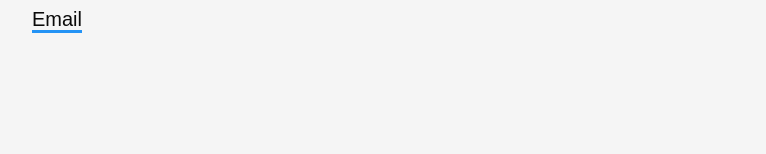
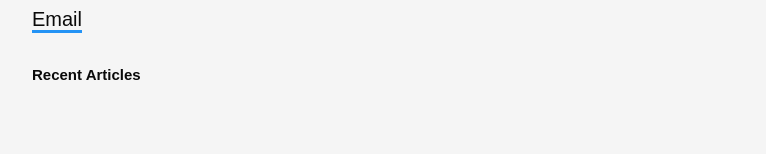
Before and after one commit to alex-j-garcia/blog, a React (Create React App) app: page / in a window 1280 px wide. Shown: the part 415-569 px from the top of the page, without its empty margins (258-1024 px from the left). Built offline with nearby package versions, Linux system fonts and the light colour scheme.

Commit message:
Change Menu position

```diff
--- a/src/components/About/About.css
+++ b/src/components/About/About.css
@@ -1,3 +1,6 @@
+.about {
+  margin-bottom: 3rem;
+}
 .about p {
   margin-bottom: 15px;
 }
--- a/src/components/About/About.js
+++ b/src/components/About/About.js
@@ -2,6 +2,7 @@ import './About.css';
 
 export default function About() {
   return (
+    <>
       <section className='about'>
         <h1>Hi, I'm Alex</h1>
         <p>
@@ -20,6 +21,10 @@ export default function About() {
           ))}
         </ul>
       </section>
+      <section className='recent-articles'>
+        <h2>Recent Articles</h2>
+      </section>
+    </>
   );
 }
 
--- a/src/components/Main/Main.css
+++ b/src/components/Main/Main.css
@@ -1,5 +1,5 @@
 main {
-  height: 100vh;
+  min-height: 100vh;
 }
 
 main > .container {
--- a/src/components/Main/Main.js
+++ b/src/components/Main/Main.js
@@ -39,9 +39,8 @@ export default function Main() {
             <NotFound />
           </Route>
         </Switch>
-
-        <Menu />
       </div>
+      <Menu />
     </main>
   );
 }
--- a/src/components/Menu/Menu.css
+++ b/src/components/Menu/Menu.css
@@ -1,5 +1,5 @@
 .Menu {
-    position: absolute;
+    position: fixed;
     bottom: 20px;
     left: 50%;
 
```
Lines whose indentation alone changed are shown as unchanged.
